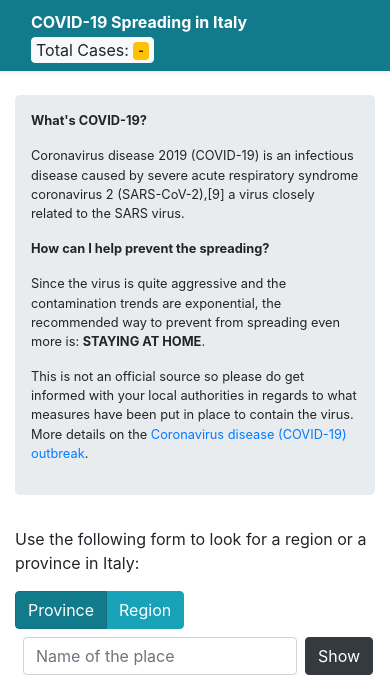
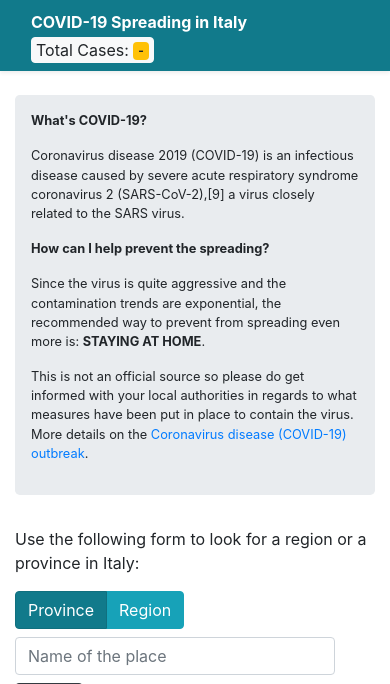
Before and after one commit to fabiocicerchia/covid19-italy, a PHP site: page /public/index.html in a window 390 px wide. Shown: the top 684 px of the page. Run offline with PHP 8.4, Linux system fonts and the light colour scheme; some libraries are stand-ins or nearby versions.

Commit message:
fixed some issues on mobile devices

```diff
--- a/public/style.css
+++ b/public/style.css
@@ -56,3 +56,19 @@ footer {
 a {
     cursor: pointer;
 }
+
+@media only screen and (max-width: 768px) {
+    #search-form .form-group.mb-2 { width: 100%; }
+    #search-form .form-group.mx-2.mb-2 { width: inherit; margin-left: 0 !important; }
+    #value-form { width: 280px; }
+    footer { position: relative; }
+}
+@media only screen and (max-width: 425px) {
+    #value-form { width: 320px; }
+}
+@media only screen and (max-width: 375px) {
+    #value-form { width: 270px; }
+}
+@media only screen and (max-width: 320px) {
+    #value-form { width: 215px; }
+}
```
